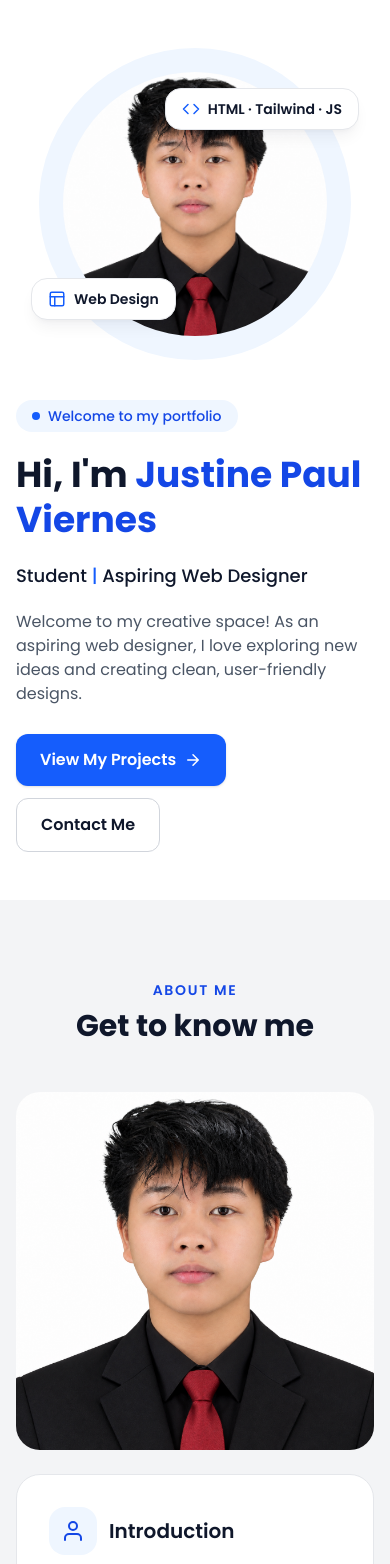
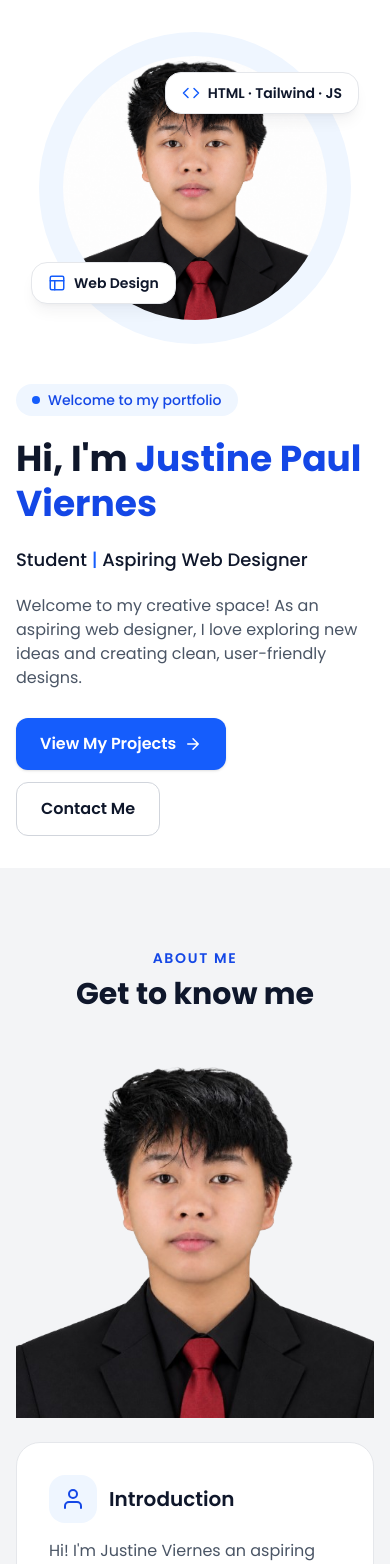
Before and after one commit to justinepaulviernes8-dev/Portfolio, a Laravel app: page / in a window 390 px wide. Shown: the part 69-1633 px from the top of the page. Run offline with Laravel 12, Linux system fonts and the light colour scheme; data comes from the database, SQL or seed files in the repository; style sheets or scripts are compiled from the project's sources; some libraries are stand-ins or nearby versions.

Commit message:
Refine responsive portfolio layouts and spacing

```diff
--- a/resources/js/Components/About.jsx
+++ b/resources/js/Components/About.jsx
@@ -6,12 +6,13 @@ export default function About() {
       <div className="mx-auto max-w-6xl 2xl:max-w-7xl px-4 sm:px-6">
         <SectionTitle label="ABOUT ME" title="Get to know me" />
 
-        <div className="grid gap-6 md:grid-cols-[minmax(0,2fr)_minmax(0,3fr)]">
+        <div className="grid items-start gap-6 md:gap-8 lg:grid-cols-[minmax(0,2fr)_minmax(0,3fr)] lg:gap-6">
+          <div data-reveal="" className="w-full max-w-[440px] justify-self-center md:w-72 lg:w-full">
+            <img src="/images/profile/Formal_Portrait_with_Red_Tie-removebg-preview.png" alt="Justine Paul Viernes in a black suit and red tie" className="aspect-square w-full object-contain dark:hidden" />
+            <img src="/images/profile/Formal_White_and_Grey_Circular-removebg-preview.png" alt="Justine Paul Viernes in a white suit and grey tie" className="hidden aspect-square w-full object-contain dark:block" />
+          </div>
 
-          <img data-reveal="" src="/images/profile/profile-light.png" alt="Justine Paul Viernes in a black suit and red tie" className="h-full max-h-[440px] w-full rounded-3xl bg-blue-100 object-cover dark:hidden" />
-          <img data-reveal="" src="/images/profile/profile-dark.png" alt="Justine Paul Viernes in a white suit and grey tie" className="hidden h-full max-h-[440px] w-full rounded-3xl bg-blue-950 object-cover dark:block" />
-
-          <div className="flex flex-col gap-6">
+          <div className="grid w-full gap-6 md:grid-cols-2 lg:grid-cols-1">
             <article data-reveal="" className="rounded-3xl border border-gray-200 bg-white p-8 dark:border-slate-800 dark:bg-slate-950">
               <div className="mb-4 flex items-center gap-3">
                 <span className="grid size-12 place-items-center rounded-2xl bg-blue-50 text-blue-700 dark:bg-blue-950 dark:text-blue-300">
--- a/resources/js/Components/Home.jsx
+++ b/resources/js/Components/Home.jsx
@@ -2,8 +2,8 @@ import ProfileVideoPreview from './ProfileVideoPreview';
 
 export default function Home() {
     return (
-        <section id="home" className="flex min-h-[calc(100svh-69px)] scroll-mt-20 items-center">
-      <div className="mx-auto grid w-full max-w-6xl 2xl:max-w-7xl items-center gap-10 px-4 py-12 sm:px-6 md:grid-cols-2 md:py-16">
+        <section id="home" className="flex scroll-mt-20 items-center">
+      <div className="mx-auto grid w-full max-w-6xl 2xl:max-w-7xl items-center gap-10 px-4 py-8 sm:px-6 md:grid-cols-2 md:py-10 lg:py-12">
         <div data-reveal="" className="flex justify-center md:order-2">
 
           <div className="relative aspect-square w-[min(20rem,80vw,50svh)] lg:w-[min(26rem,52svh)]">
--- a/resources/js/Components/Skills.jsx
+++ b/resources/js/Components/Skills.jsx
@@ -15,29 +15,29 @@ export default function Skills() {
               </span>
               <h3 className="text-xl font-semibold">Technical Skills</h3>
             </div>
-            <ul className="grid gap-3 sm:grid-cols-2">
-              <li className="flex min-w-0 items-center gap-3 rounded-2xl border border-gray-200 p-3 sm:p-4 dark:border-slate-700">
-                <span className="grid size-10 place-items-center rounded-xl bg-blue-50 text-blue-700 dark:bg-blue-950 dark:text-blue-300"><svg className="size-5" viewBox="0 0 24 24" fill="none" stroke="currentColor" strokeWidth="2" strokeLinecap="round" strokeLinejoin="round" aria-hidden="true"><path d="M14 2H6a2 2 0 0 0-2 2v16a2 2 0 0 0 2 2h12a2 2 0 0 0 2-2V8z" /><path d="M14 2v6h6" /></svg></span>
+            <ul className="grid grid-cols-1 gap-3 min-[360px]:grid-cols-2">
+              <li className="flex min-w-0 flex-col items-start gap-2 rounded-2xl border border-gray-200 p-3 text-sm leading-snug break-words sm:flex-row sm:items-center sm:gap-3 sm:p-4 sm:text-base dark:border-slate-700">
+                <span className="grid size-10 shrink-0 place-items-center rounded-xl bg-blue-50 text-blue-700 dark:bg-blue-950 dark:text-blue-300"><svg className="size-5" viewBox="0 0 24 24" fill="none" stroke="currentColor" strokeWidth="2" strokeLinecap="round" strokeLinejoin="round" aria-hidden="true"><path d="M14 2H6a2 2 0 0 0-2 2v16a2 2 0 0 0 2 2h12a2 2 0 0 0 2-2V8z" /><path d="M14 2v6h6" /></svg></span>
                 <span><span className="block font-semibold">HTML5</span></span>
               </li>
-              <li className="flex min-w-0 items-center gap-3 rounded-2xl border border-gray-200 p-3 sm:p-4 dark:border-slate-700">
-                <span className="grid size-10 place-items-center rounded-xl bg-blue-50 text-blue-700 dark:bg-blue-950 dark:text-blue-300"><svg className="size-5" viewBox="0 0 24 24" fill="none" stroke="currentColor" strokeWidth="2" strokeLinecap="round" strokeLinejoin="round" aria-hidden="true"><path d="M9.59 4.59A2 2 0 1 1 11 8H2m10.59 11.41A2 2 0 1 0 14 16H2m15.73-8.27A2.5 2.5 0 1 1 19.5 12H2" /></svg></span>
+              <li className="flex min-w-0 flex-col items-start gap-2 rounded-2xl border border-gray-200 p-3 text-sm leading-snug break-words sm:flex-row sm:items-center sm:gap-3 sm:p-4 sm:text-base dark:border-slate-700">
+                <span className="grid size-10 shrink-0 place-items-center rounded-xl bg-blue-50 text-blue-700 dark:bg-blue-950 dark:text-blue-300"><svg className="size-5" viewBox="0 0 24 24" fill="none" stroke="currentColor" strokeWidth="2" strokeLinecap="round" strokeLinejoin="round" aria-hidden="true"><path d="M9.59 4.59A2 2 0 1 1 11 8H2m10.59 11.41A2 2 0 1 0 14 16H2m15.73-8.27A2.5 2.5 0 1 1 19.5 12H2" /></svg></span>
                 <span><span className="block font-semibold">Tailwind CSS</span></span>
               </li>
-              <li className="flex min-w-0 items-center gap-3 rounded-2xl border border-gray-200 p-3 sm:p-4 dark:border-slate-700">
-                <span className="grid size-10 place-items-center rounded-xl bg-blue-50 text-blue-700 dark:bg-blue-950 dark:text-blue-300"><svg className="size-5" viewBox="0 0 24 24" fill="none" stroke="currentColor" strokeWidth="2" strokeLinecap="round" strokeLinejoin="round" aria-hidden="true"><path d="m16 18 6-6-6-6M8 6l-6 6 6 6" /></svg></span>
+              <li className="flex min-w-0 flex-col items-start gap-2 rounded-2xl border border-gray-200 p-3 text-sm leading-snug break-words sm:flex-row sm:items-center sm:gap-3 sm:p-4 sm:text-base dark:border-slate-700">
+                <span className="grid size-10 shrink-0 place-items-center rounded-xl bg-blue-50 text-blue-700 dark:bg-blue-950 dark:text-blue-300"><svg className="size-5" viewBox="0 0 24 24" fill="none" stroke="currentColor" strokeWidth="2" strokeLinecap="round" strokeLinejoin="round" aria-hidden="true"><path d="m16 18 6-6-6-6M8 6l-6 6 6 6" /></svg></span>
                 <span><span className="block font-semibold">JavaScript</span></span>
               </li>
-              <li className="flex min-w-0 items-center gap-3 rounded-2xl border border-gray-200 p-3 sm:p-4 dark:border-slate-700">
-                <span className="grid size-10 place-items-center rounded-xl bg-blue-50 text-blue-700 dark:bg-blue-950 dark:text-blue-300"><svg className="size-5" viewBox="0 0 24 24" fill="none" stroke="currentColor" strokeWidth="2" strokeLinecap="round" strokeLinejoin="round" aria-hidden="true"><circle cx="18" cy="18" r="3" /><circle cx="6" cy="6" r="3" /><path d="M6 21V9a9 9 0 0 0 9 9" /></svg></span>
+              <li className="flex min-w-0 flex-col items-start gap-2 rounded-2xl border border-gray-200 p-3 text-sm leading-snug break-words sm:flex-row sm:items-center sm:gap-3 sm:p-4 sm:text-base dark:border-slate-700">
+                <span className="grid size-10 shrink-0 place-items-center rounded-xl bg-blue-50 text-blue-700 dark:bg-blue-950 dark:text-blue-300"><svg className="size-5" viewBox="0 0 24 24" fill="none" stroke="currentColor" strokeWidth="2" strokeLinecap="round" strokeLinejoin="round" aria-hidden="true"><circle cx="18" cy="18" r="3" /><circle cx="6" cy="6" r="3" /><path d="M6 21V9a9 9 0 0 0 9 9" /></svg></span>
                 <span><span className="block font-semibold">Git &amp; GitHub</span></span>
               </li>
-              <li className="flex min-w-0 items-center gap-3 rounded-2xl border border-gray-200 p-3 sm:p-4 dark:border-slate-700">
-                <span className="grid size-10 place-items-center rounded-xl bg-blue-50 text-blue-700 dark:bg-blue-950 dark:text-blue-300"><svg className="size-5" viewBox="0 0 24 24" fill="none" stroke="currentColor" strokeWidth="2" strokeLinecap="round" strokeLinejoin="round" aria-hidden="true"><rect x="3" y="3" width="18" height="18" rx="2" /><path d="M3 9h18M9 21V9" /></svg></span>
+              <li className="flex min-w-0 flex-col items-start gap-2 rounded-2xl border border-gray-200 p-3 text-sm leading-snug break-words sm:flex-row sm:items-center sm:gap-3 sm:p-4 sm:text-base dark:border-slate-700">
+                <span className="grid size-10 shrink-0 place-items-center rounded-xl bg-blue-50 text-blue-700 dark:bg-blue-950 dark:text-blue-300"><svg className="size-5" viewBox="0 0 24 24" fill="none" stroke="currentColor" strokeWidth="2" strokeLinecap="round" strokeLinejoin="round" aria-hidden="true"><rect x="3" y="3" width="18" height="18" rx="2" /><path d="M3 9h18M9 21V9" /></svg></span>
                 <span><span className="block font-semibold">Canva</span></span>
               </li>
-              <li className="flex min-w-0 items-center gap-3 rounded-2xl border border-gray-200 p-3 sm:p-4 dark:border-slate-700">
-                <span className="grid size-10 place-items-center rounded-xl bg-blue-50 text-blue-700 dark:bg-blue-950 dark:text-blue-300"><svg className="size-5" viewBox="0 0 24 24" fill="none" stroke="currentColor" strokeWidth="2" strokeLinecap="round" strokeLinejoin="round" aria-hidden="true"><path d="M12 2H8.5a3.5 3.5 0 0 0 0 7H12zM12 2h3.5a3.5 3.5 0 1 1 0 7H12zM12 9H8.5a3.5 3.5 0 0 0 0 7H12zM12 16H8.5a3.5 3.5 0 1 0 3.5 3.5zM12 12.5a3.5 3.5 0 1 0 7 0 3.5 3.5 0 1 0-7 0" /></svg></span>
+              <li className="flex min-w-0 flex-col items-start gap-2 rounded-2xl border border-gray-200 p-3 text-sm leading-snug break-words sm:flex-row sm:items-center sm:gap-3 sm:p-4 sm:text-base dark:border-slate-700">
+                <span className="grid size-10 shrink-0 place-items-center rounded-xl bg-blue-50 text-blue-700 dark:bg-blue-950 dark:text-blue-300"><svg className="size-5" viewBox="0 0 24 24" fill="none" stroke="currentColor" strokeWidth="2" strokeLinecap="round" strokeLinejoin="round" aria-hidden="true"><path d="M12 2H8.5a3.5 3.5 0 0 0 0 7H12zM12 2h3.5a3.5 3.5 0 1 1 0 7H12zM12 9H8.5a3.5 3.5 0 0 0 0 7H12zM12 16H8.5a3.5 3.5 0 1 0 3.5 3.5zM12 12.5a3.5 3.5 0 1 0 7 0 3.5 3.5 0 1 0-7 0" /></svg></span>
                 <span><span className="block font-semibold">Figma</span></span>
               </li>
             </ul>
```
Also changed, not shown: images/profile/Formal_Portrait_with_Red_Tie-removebg-preview.png (added), images/profile/Formal_White_and_Grey_Circular-removebg-preview.png (added).
